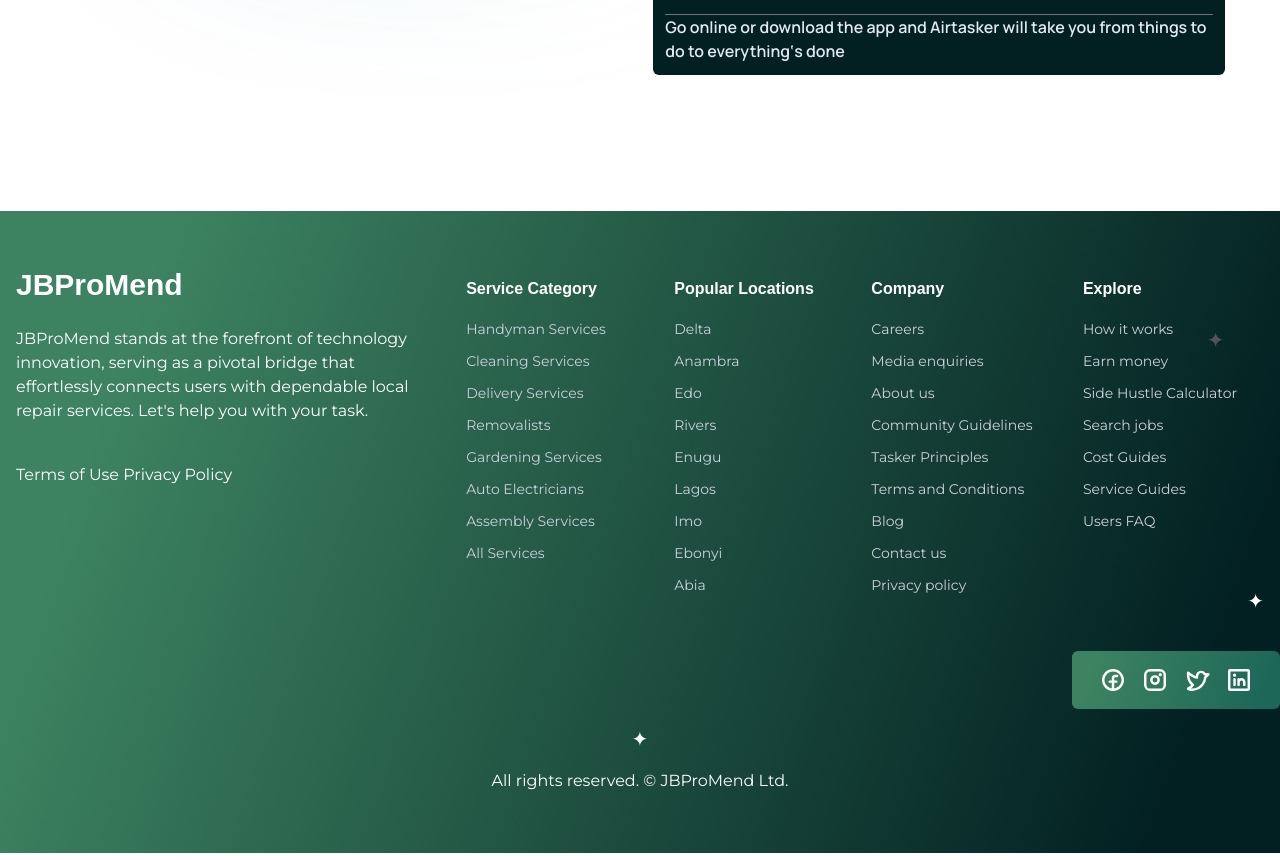
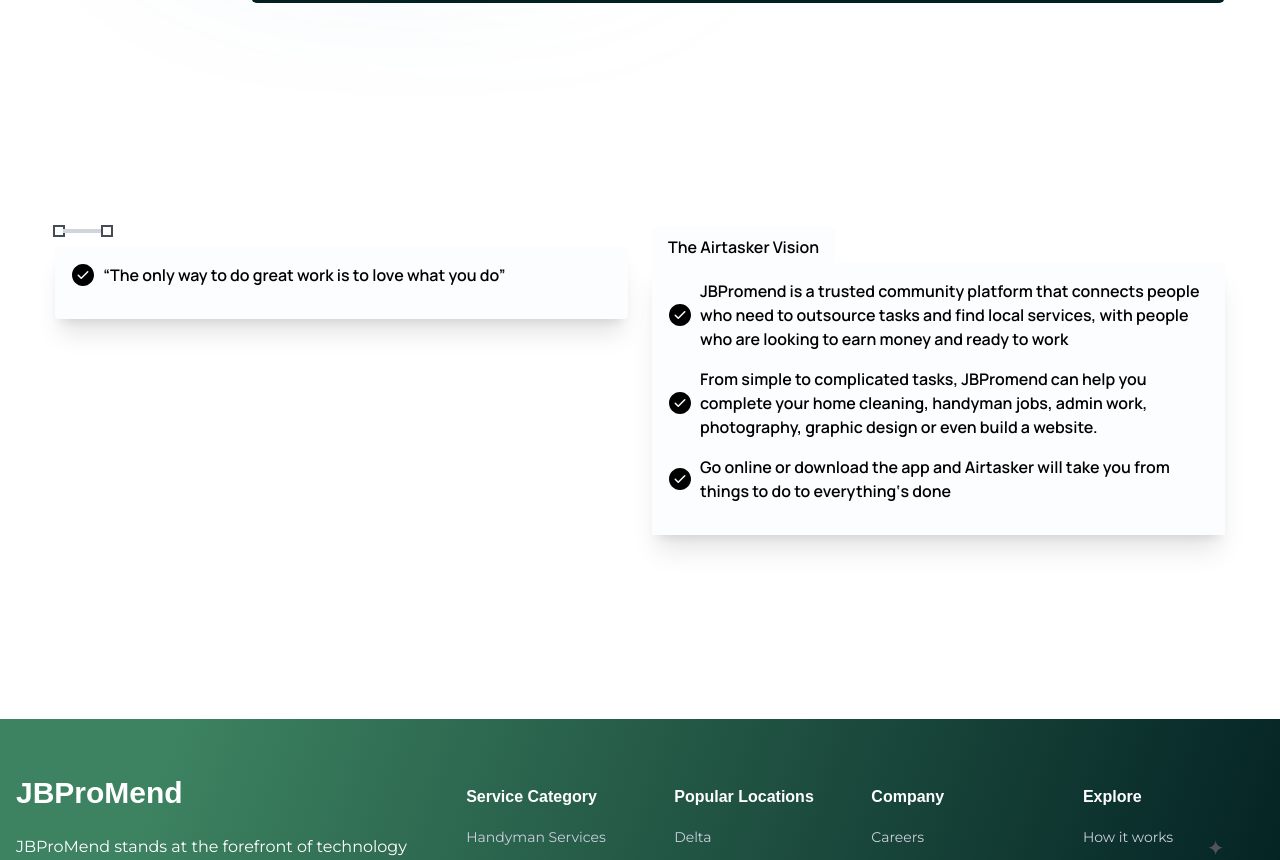
Before and after one commit to Elochukwu3/jb-task-searvice, a Next.js app: page /aboutUs in a window 1280 px wide. Shown: the part 960-1820 px from the top of the page. Built offline with nearby package versions, Linux system fonts and the light colour scheme; a web font is replaced by a local one.

Commit message:
update: aboutus component

```diff
--- a/app/(company)/(routes)/aboutUs/components/AboutVision.tsx
+++ b/app/(company)/(routes)/aboutUs/components/AboutVision.tsx
@@ -5,7 +5,7 @@ function AboutVision() {
     <div className="flex w-[92%] px-1 mx-auto py-20 gap-1 font-manrope">
       <div className=" inline-block">
       <div className=" bg-custom-dark text-slate-200 p-3 w-fit rounded-md">
-        “The only way to do great work is to love what you do”
+
       </div>
       </div>
       <div className="relative after:top-0 bg-custom-dark h-2 w-[14%] mt-5
--- /dev/null
+++ b/app/(company)/(routes)/aboutUs/components/Comp.tsx
@@ -0,0 +1,110 @@
+import React from "react";
+import { AboutLi } from "../style";
+import Svg from "./Svg";
+
+const Comp = () => {
+  return (
+    <div className="w-[92%] px-1 mx-auto py-20 gap-1 font-manrope">
+      <div className="relative flex flex-col md:flex-row gap-x-6 col-lg-10 mx-auto my-6">
+        <div
+          className="md:w-6/12 js-build-in-item build-in-scale-right build-in-animate"
+          style={{ transitionDelay: "0ms" }}
+        >
+          <div
+            className="p-4 rounded mt-5 shadow-xl mb-6"
+            style={{ background: "rgba(235, 245, 255, 0.2)" }}
+          >
+            <ul className="list-none mb-n4">
+              <li
+                className="mb-4 flex items-center justify-between f4-mktg js-build-in-item build-in-scale-fade build-in-animate"
+                style={{ transitionDelay: "200ms" }}
+              >
+                <div className="flex items-center">
+                  <svg
+                    aria-hidden="true"
+                    height="24"
+                    viewBox="0 0 24 24"
+                    width="24"
+                    className="octicon octicon-check-circle-fill text-success mr-2"
+                  >
+                    <path d="M1 12C1 5.925 5.925 1 12 1s11 4.925 11 11-4.925 11-11 11S1 18.075 1 12Zm16.28-2.72a.751.751 0 0 0-.018-1.042.751.751 0 0 0-1.042-.018l-5.97 5.97-2.47-2.47a.751.751 0 0 0-1.042.018.751.751 0 0 0-.018 1.042l3 3a.75.75 0 0 0 1.06 0Z"></path>
+                  </svg>
+                  <span className="text-medium">
+                    “The only way to do great work is to love what you do”
+                  </span>
+                </div>
+                {/* <span className="f5 text-muted hidden sm:block">1m 21s</span> */}
+              </li>
+            </ul>
+          </div>
+        </div>
+
+        <div
+          className="home-campaign-ghas-connect relative md:absolute z-1 flex items-center js-build-in-item build-in-scale-fade build-in-animate"
+          style={{ transitionDelay: "400ms" }}
+        >
+          <div
+            className="inline-block p-1 bg-emphasis"
+            style={{ boxShadow: "0 0 0 2px #444D56" }}
+          ></div>
+          <div className="w-10 h-1 bg-gray-300"></div>
+          <div
+            className="inline-block p-1 bg-emphasis"
+            style={{ boxShadow: "0 0 0 2px #444D56" }}
+          ></div>
+        </div>
+
+        <div
+          className="md:w-6/12  build-in-scale-right build-in-animate"
+          style={{ transitionDelay: "600ms" }}
+        >
+          <div
+            className="pt-2 pb-1 px-4 rounded-sm inline-block text-medium"
+            style={{ background: "rgba(235, 245, 255, 0.2)" }}
+          >
+            The Airtasker Vision
+          </div>
+          <div
+            className="p-4 rounded-bottom-2 rounded-right-2 shadow-xl mb-6"
+            style={{ background: "rgba(235, 245, 255, 0.2)" }}
+          >
+            <ul className="list-none mb-n4">
+              <AboutLi>
+                <div className="flex items-center flex-1">
+                  <Svg />
+                  <span className="text-medium">
+                    JBPromend is a trusted community platform that connects
+                    people who need to outsource tasks and find local services,
+                    with people who are looking to earn money and ready to work
+                  </span>
+                </div>
+                {/* <span className="f5 text-muted hidden sm:block">1m 42s</span> */}
+              </AboutLi>
+              <AboutLi style={{ transitionDelay: "1000ms" }}>
+                <div className="flex items-center">
+                  <Svg />
+                  <span className="text-medium">
+                    From simple to complicated tasks, JBPromend can help you
+                    complete your home cleaning, handyman jobs, admin work,
+                    photography, graphic design or even build a website.
+                  </span>
+                </div>
+              </AboutLi>
+              <AboutLi style={{ transitionDelay: "1200ms" }}>
+                <div className="flex items-center">
+                  <Svg />
+                  <span className="text-medium">
+                    Go online or download the app and Airtasker will take you
+                    from things to do to everything&lsquo;s done
+                  </span>
+                </div>
+              </AboutLi>
+            </ul>
+          </div>
+        </div>
+      </div>
+    </div>
+  );
+};
+
+export default Comp;
--- /dev/null
+++ b/app/(company)/(routes)/aboutUs/components/Svg.tsx
@@ -0,0 +1,13 @@
+import React from 'react'
+
+const Svg = () => {
+  return (
+    <div className='shrink-0 '>
+        <svg aria-hidden="true" height="24" viewBox="0 0 24 24" width="24" className="octicon octicon-check-circle-fill text-success mr-2">
+              <path d="M1 12C1 5.925 5.925 1 12 1s11 4.925 11 11-4.925 11-11 11S1 18.075 1 12Zm16.28-2.72a.751.751 0 0 0-.018-1.042.751.751 0 0 0-1.042-.018l-5.97 5.97-2.47-2.47a.751.751 0 0 0-1.042.018.751.751 0 0 0-.018 1.042l3 3a.75.75 0 0 0 1.06 0Z"></path>
+            </svg>
+    </div>
+  )
+}
+
+export default Svg
--- a/app/(company)/(routes)/aboutUs/page.tsx
+++ b/app/(company)/(routes)/aboutUs/page.tsx
@@ -2,6 +2,7 @@ import { Metadata } from 'next'
 import Image from 'next/image';
 import React from 'react';
 import AboutVision from './components/AboutVision';
+import Comp from './components/Comp';
 
 
 export const metadata:Metadata = {
@@ -46,6 +47,7 @@ const page = () => {
       </div>
     </div>
     <AboutVision/>
+    <Comp/>
     </section>
   )
 }
--- /dev/null
+++ b/app/(company)/(routes)/aboutUs/style.ts
@@ -0,0 +1,11 @@
+import tw from "tailwind-styled-components";
+import { cn } from "@/lib/utils"
+
+// export type SideBarProp = {
+//   $isActive: Boolean;
+// };
+
+const AboutLi = tw.li`mb-4 flex items-center justify-between
+`;
+
+export { AboutLi};
```
